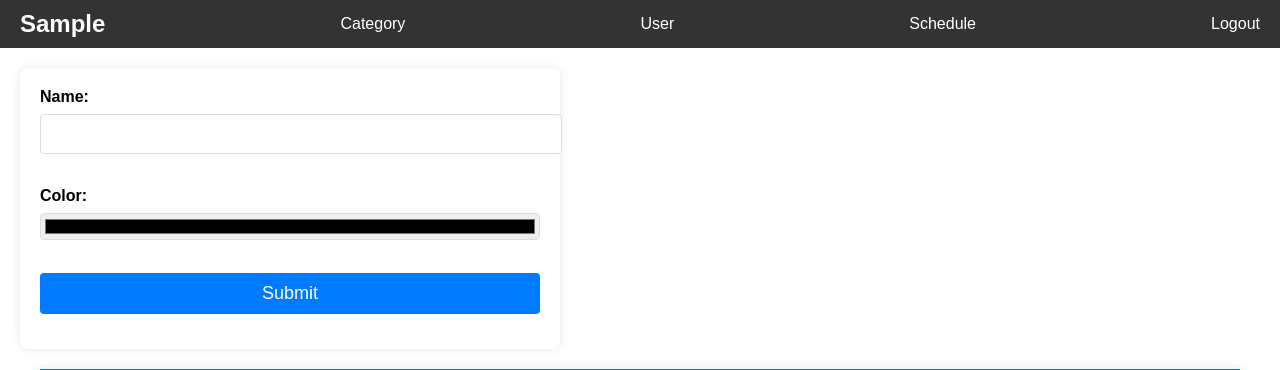
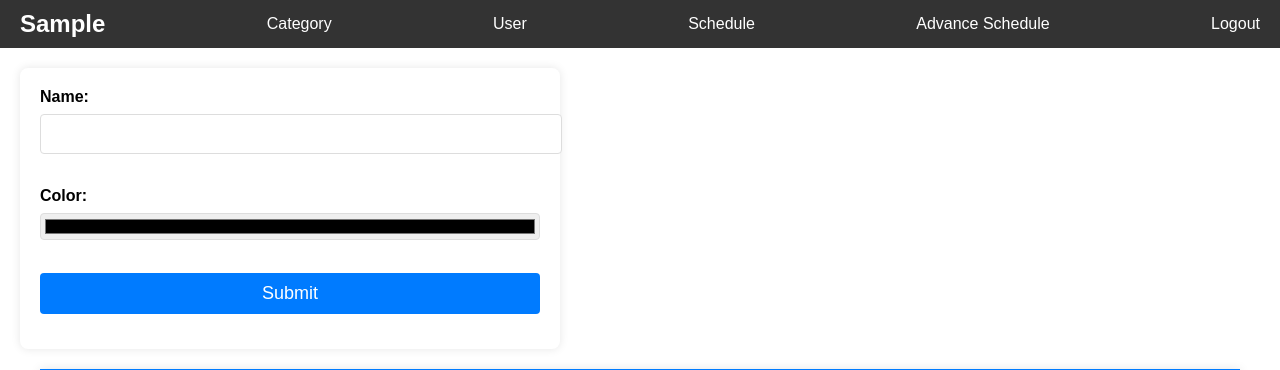
Before and after one commit to shayanahmad1999/schedule, a PHP site: page /category.php in a window 1280 px wide. Shown: the top 370 px of the page. Run offline with PHP 8.4, Linux system fonts and the light colour scheme; the visitor is signed in with stand-in values (Sample User, id 1); data comes from the database, SQL or seed files in the repository; some libraries are stand-ins or nearby versions.

Commit message:
Advance Schedule Route are added

```diff
--- a/include/header.php
+++ b/include/header.php
@@ -10,6 +10,7 @@
     <a href="category.php">Category</a>
     <a href="user.php">User</a>
     <a href="schedule.php">Schedule</a>
+    <a href="adv_schedule.php">Advance Schedule</a>
     <nav>
         <a href="./config/logout.php">Logout</a>
     </nav>
```
